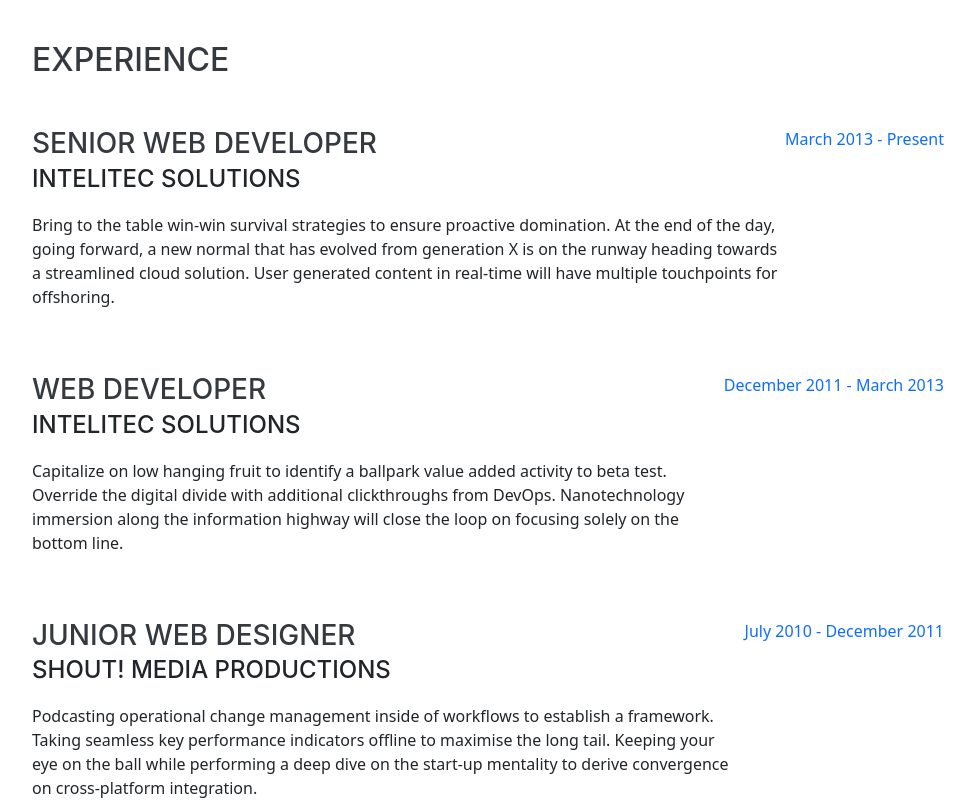
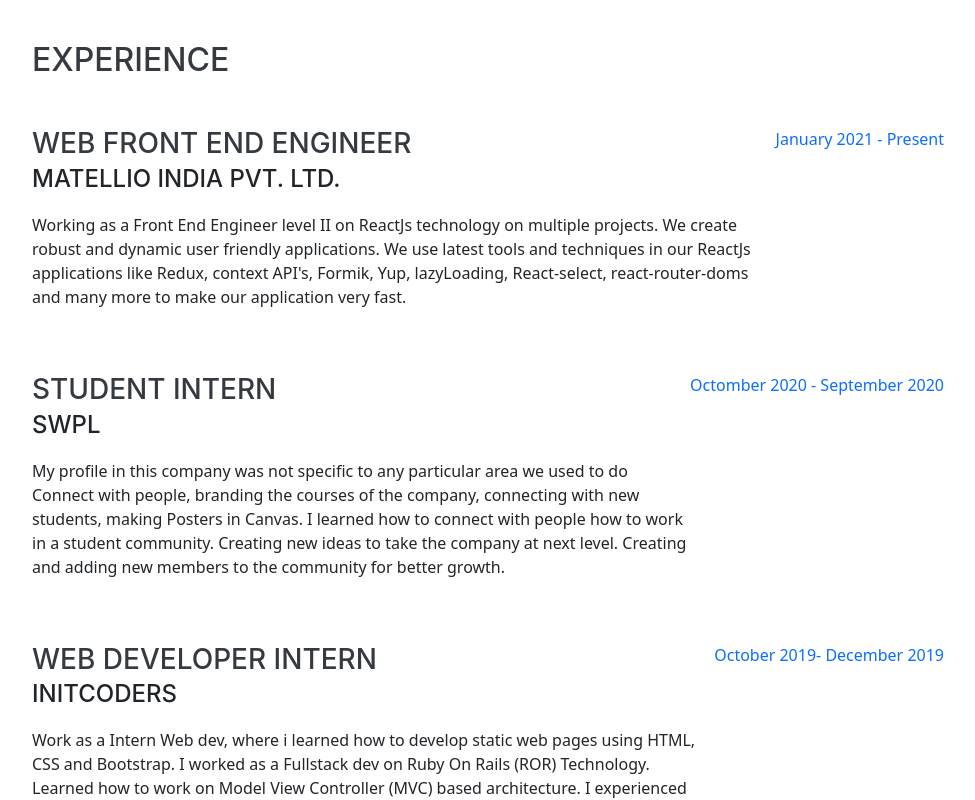
Before and after one commit to Bhavesh-Singh-Mertiya/Resume-blog, a React (Create React App) app: page / in a window 1280 px wide. Shown: the part 840-1640 px from the top of the page, without its empty margins (288-1263 px from the left). Built offline with nearby package versions, Linux system fonts and the light colour scheme.

Commit message:
experience added

```diff
--- a/src/component/Experience/index.jsx
+++ b/src/component/Experience/index.jsx
@@ -6,56 +6,68 @@
       <section className="resume-section" id="experience">
         <div className="resume-section-content">
           <h2 className="mb-5">Experience</h2>
+
+          {/* Matellio Experience */}
           <div className="d-flex flex-column flex-md-row justify-content-between mb-5">
             <div className="flex-grow-1">
-              <h3 className="mb-0">Senior Web Developer</h3>
-              <div className="subheading mb-3">Intelitec Solutions</div>
+              <h3 className="mb-0">Web Front End Engineer</h3>
+              <div className="subheading mb-3">Matellio India Pvt. Ltd.</div>
               <p>
-                Bring to the table win-win survival strategies to ensure
-                proactive domination. At the end of the day, going forward, a
-                new normal that has evolved from generation X is on the runway
-                heading towards a streamlined cloud solution. User generated
-                content in real-time will have multiple touchpoints for
-                offshoring.
+                Working as a Front End Engineer level II on ReactJs technology
+                on multiple projects. We create robust and dynamic user friendly
+                applications. We use latest tools and techniques in our ReactJs
+                applications like Redux, context API's, Formik, Yup,
+                lazyLoading, React-select, react-router-doms and many more to
+                make our application very fast.
               </p>
             </div>
             <div className="flex-shrink-0">
-              <span className="text-primary">March 2013 - Present</span>
+              <span className="text-primary">January 2021 - Present</span>
             </div>
           </div>
+
+          {/* SWPL intern */}
           <div className="d-flex flex-column flex-md-row justify-content-between mb-5">
             <div className="flex-grow-1">
-              <h3 className="mb-0">Web Developer</h3>
-              <div className="subheading mb-3">Intelitec Solutions</div>
+              <h3 className="mb-0">Student Intern</h3>
+              <div className="subheading mb-3">SWPL</div>
               <p>
-                Capitalize on low hanging fruit to identify a ballpark value
-                added activity to beta test. Override the digital divide with
-                additional clickthroughs from DevOps. Nanotechnology immersion
-                along the information highway will close the loop on focusing
-                solely on the bottom line.
+                My profile in this company was not specific to any particular
+                area we used to do Connect with people, branding the courses of
+                the company, connecting with new students, making Posters in
+                Canvas. I learned how to connect with people how to work in a
+                student community. Creating new ideas to take the company at
+                next level. Creating and adding new members to the community for
+                better growth.
               </p>
             </div>
             <div className="flex-shrink-0">
-              <span className="text-primary">December 2011 - March 2013</span>
+              <span className="text-primary">
+                Octomber 2020 - September 2020
+              </span>
             </div>
           </div>
+
+          {/* InitCoders intern*/}
           <div className="d-flex flex-column flex-md-row justify-content-between mb-5">
             <div className="flex-grow-1">
-              <h3 className="mb-0">Junior Web Designer</h3>
-              <div className="subheading mb-3">Shout! Media Productions</div>
+              <h3 className="mb-0">Web Developer Intern</h3>
+              <div className="subheading mb-3">InitCoders</div>
               <p>
-                Podcasting operational change management inside of workflows to
-                establish a framework. Taking seamless key performance
-                indicators offline to maximise the long tail. Keeping your eye
-                on the ball while performing a deep dive on the start-up
-                mentality to derive convergence on cross-platform integration.
+                Work as a Intern Web dev, where i learned how to develop static
+                web pages using HTML, CSS and Bootstrap. I worked as a Fullstack
+                dev on Ruby On Rails (ROR) Technology. Learned how to work on
+                Model View Controller (MVC) based architecture. I experienced
+                how the company works on the projects what were the tools and
+                technologies we should learn to grow in our carrer.
               </p>
             </div>
             <div className="flex-shrink-0">
-              <span className="text-primary">July 2010 - December 2011</span>
+              <span className="text-primary">October 2019- December 2019</span>
             </div>
           </div>
-          <div className="d-flex flex-column flex-md-row justify-content-between">
+
+          {/* <div className="d-flex flex-column flex-md-row justify-content-between">
             <div className="flex-grow-1">
               <h3 className="mb-0">Web Design Intern</h3>
               <div className="subheading mb-3">Shout! Media Productions</div>
@@ -69,7 +81,7 @@
             <div className="flex-shrink-0">
               <span className="text-primary">September 2008 - June 2010</span>
             </div>
-          </div>
+          </div> */}
         </div>
       </section>
       <hr className="m-0" />
```
